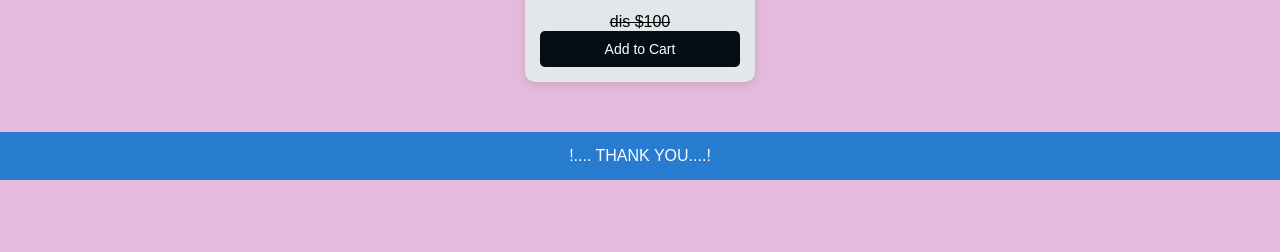
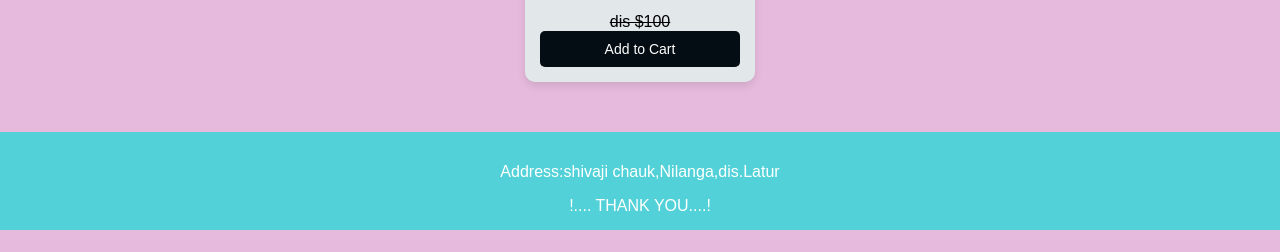
Before and after one commit to sadatshaikh849-alt/website, a plain HTML site: page index.html in a window 1280 px wide. Shown: the part 1694-1946 px from the top of the page. Before the commit the page ends 1896 px from the top, so only its background shows below. Drawn offline with Linux system fonts and the light colour scheme.

Commit message:
Add files via upload

```diff
--- a/index.html
+++ b/index.html
@@ -89,7 +89,7 @@
 
         /* Footer */
         footer {
-            background-color: #277cd0;
+            background-color: #52d2d8;
             color: white;
             padding: 15px;
             margin-top: 30px;
@@ -98,9 +98,9 @@
 </head>
 
 <body>
-     <marquee style="color:red"> Sale! Sale! Sale! Sale! Sale!</marquee>
+     <marquee style="color:red"> Sale! Sale! Sale! Sale! Sale! </marquee>
         <marquee style="color:aqua">Sale!   Sale!    Sale!    Sale!    Sale!    Sale!   Sale!    Sale!    Sale!</marquee>
-    <h1>SHAIKH BOOKS SHOP</h1>
+    <h1>SHAIKH BOOKs SHOP</h1>
 
     <div class="nav">
         <a href="#">Home</a>
@@ -150,11 +150,10 @@
     </div>
 
     <footer>
+     <p>Address:shivaji chauk,Nilanga,dis.Latur </p>
      !.... THANK YOU....!
     </footer>
     <marquee style="color:red"> Sale! Sale! Sale! Sale! Sale!</marquee>
 
-
-
 </body>
 </html>
```
